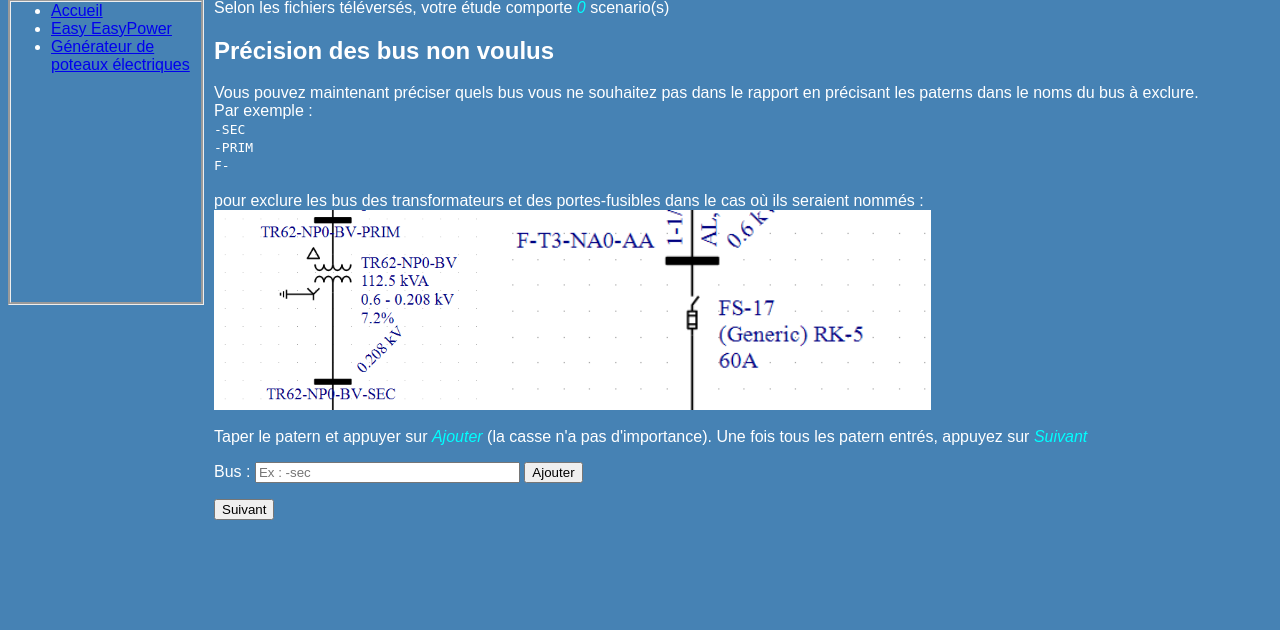
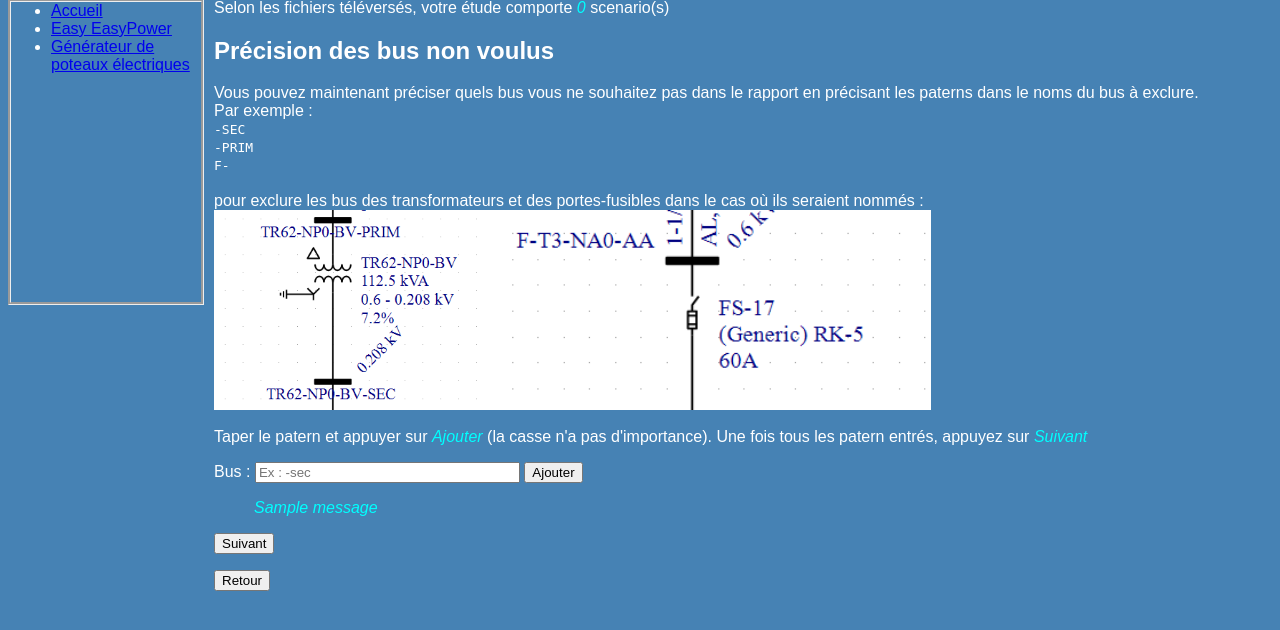
Before and after one commit to DFS420/intern-app, a Flask app: page /eepower-2 in a window 1280 px wide. Shown: the part 130-760 px from the top of the page. Run offline with Flask 2, Linux system fonts and the light colour scheme; one stand-in notice (Sample message) is shown.

Commit message:
ajout de bouton retour et amélioration gestion d'exception pour le traitement eep

```diff
--- a/app/app.py
+++ b/app/app.py
@@ -86,13 +86,17 @@ def eepower_traitement():
             try:
                 output_path, app.config['CURRENT_OUTPUT_FILE'] = eep.report(eep_data, create_dir(os.path.join(app.config['GENERATED_PATH'],'eepower')))
             except FileNotFoundError:
-                flash("Les fichiers reçus ne contiennent pas les informations nécessaires ou n'ont "
-                      "pas le bon format", 'error')
-                return redirect(url_for('eepower-2'))
+                flash("Il faut au moins un fichiers 30s et un fichier instantané", 'error')
+                return render_template('easy_power_traitement.html', nb_scen=eep_data["NB_SCEN"],
+                                       bus_exclus=eep_data["BUS_EXCLUS"],
+                                       file_ready=file_ready)
 
             return render_template('easy_power_traitement.html', nb_scen=eep_data["NB_SCEN"],
                                    bus_exclus=eep_data["BUS_EXCLUS"],
                                    file_ready=1)
+
+        elif request.form['btn_id'] == 'retour':
+            return redirect(url_for('eepower'))
 
         elif request.form['btn_id'] == 'telecharger':
             return redirect(url_for('download', app_name='eepower', filename=app.config['CURRENT_OUTPUT_FILE']))
@@ -109,6 +113,7 @@ def linepole_generator():
     app_name = 'linepole_generator'
     uploaded_files = get_uploads_files(app.config['UPLOAD_PATH_LP'])
     output_path = create_dir(os.path.join(app.config['GENERATED_PATH'], app_name))
+    print(output_path)
 
     if request.method == 'POST':
         # ajout de fichier pour analyse
--- a/app/templates/easy_power_traitement.html
+++ b/app/templates/easy_power_traitement.html
@@ -64,12 +64,31 @@
                         </ul>
                     </div>
 
+                    <div id="message">
+                        {% with messages = get_flashed_messages() %}
+                            {% if messages %}
+                                <ul class=flashes>
+                                    {% for message in messages %}
+                                        <em>{{ message }}</em>
+                                    {% endfor %}
+                                </ul>
+                            {% endif %}
+                        {% endwith %}
+                    </div>
+
                     <div id="bouton suivant">
                         <form method="POST" action="">
                             <p><input type="submit" value="Suivant"></p>
                             <input type="hidden" name="btn_id" value="suivant">
                         </form>
                      </div>
+
+                    <div id="bouton retour">
+                        <form method="POST" action="">
+                            <p><input type="submit" value="Retour"></p>
+                            <input type="hidden" name="btn_id" value="retour">
+                        </form>
+                    </div>
 
                     {% if file_ready == 1 %}
                     <div id="telecharger">
--- a/app/utils/eep_traitement.py
+++ b/app/utils/eep_traitement.py
@@ -39,7 +39,7 @@ def report(data,target):
                 _type = 'xlsx'
 
         if not '_type' in locals() or not 'file1' in locals() or not 'file30' in locals():
-            raise Exception(FileNotFoundError)
+            raise FileNotFoundError("Il faut au moins un fichiers 30s et un fichier instanné")
 
         reports.append(simple_report(file30, file1, typefile=_type, bus_excluded=data["BUS_EXCLUS"]))
 
@@ -54,7 +54,6 @@ def report(data,target):
         return target, FILE_NAME
 
     except PermissionError:
-        print("Le fichier choisis est déjà ouvert ou vous n'avez pas la permission de l'écrire")
-        return -1
+        raise PermissionError("Le fichier choisis est déjà ouvert ou vous n'avez pas la permission de l'écrire")
     except ValueError:
-        return -1
+        raise ValueError
```
